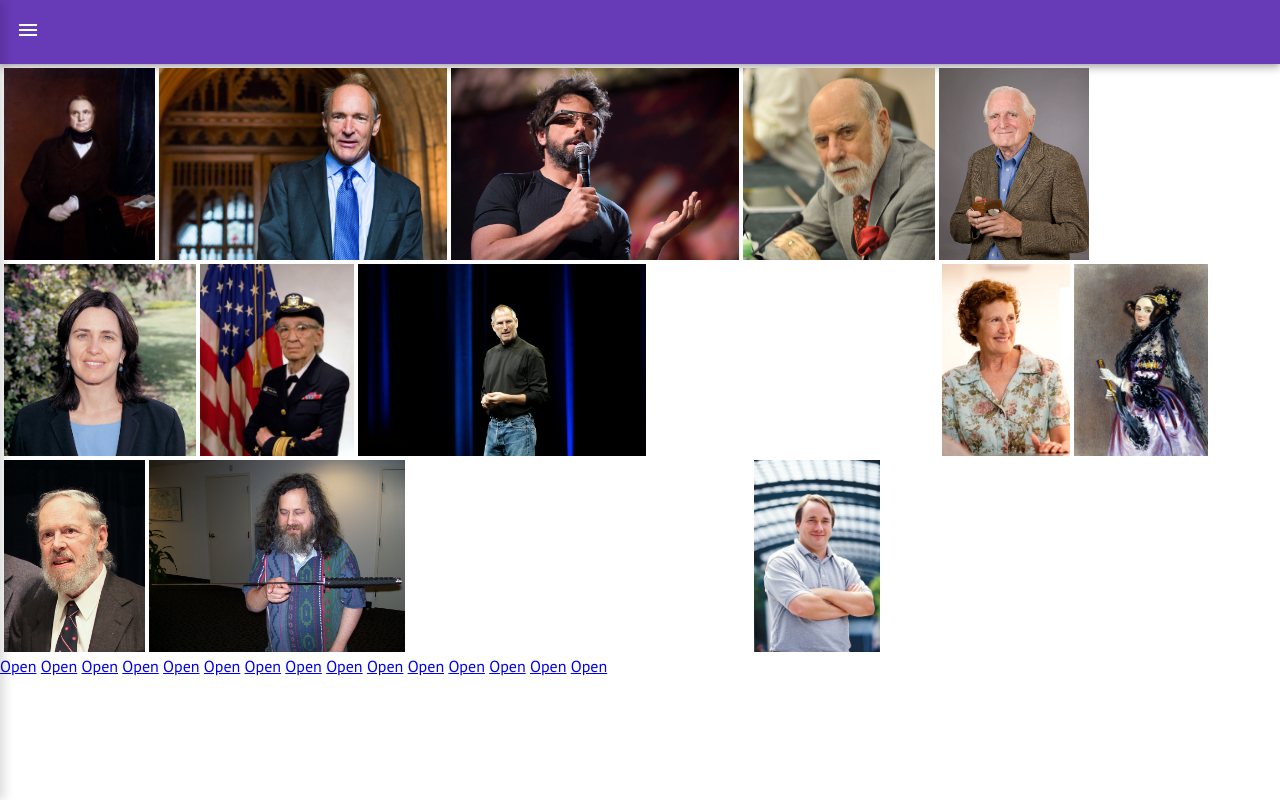
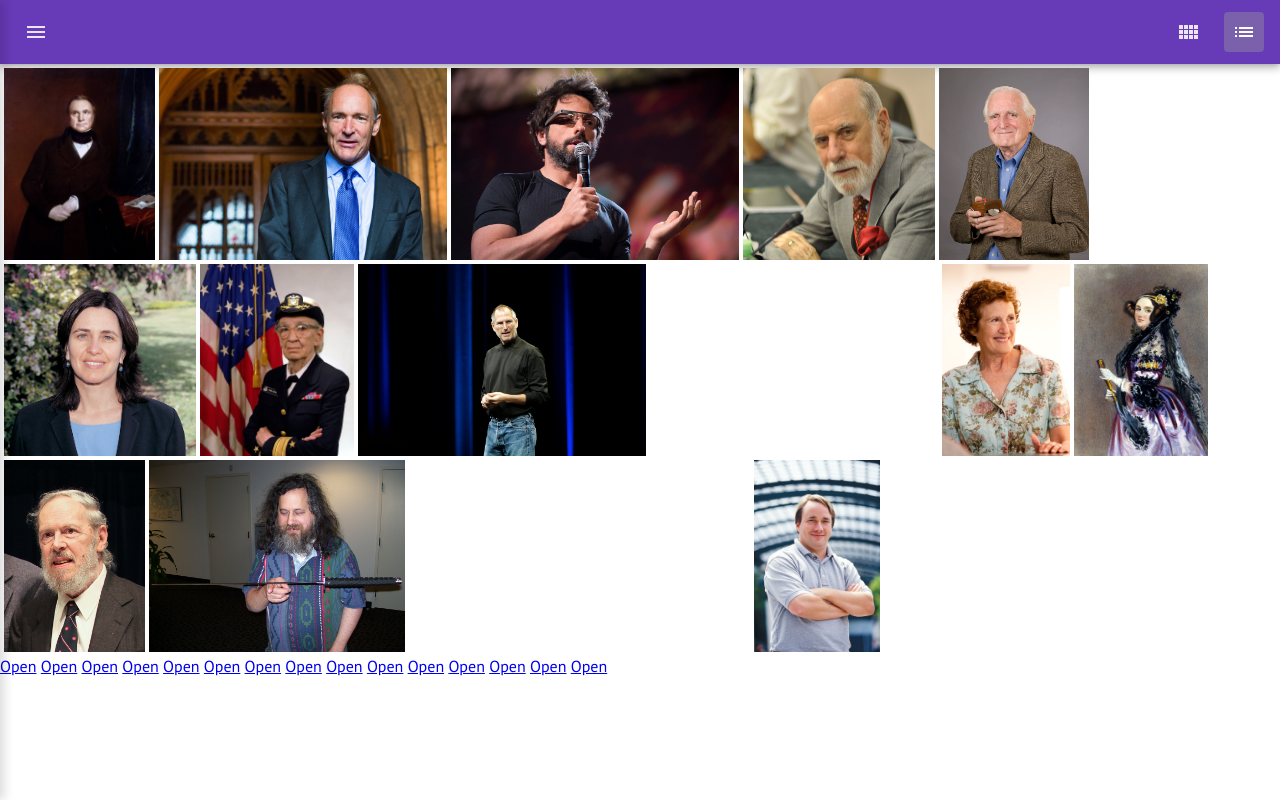
Before and after one commit to SLaks/CSS-Gallery, a website: page index.html in a window 1280 px wide. Drawn offline with Linux system fonts and the light colour scheme.

Commit message:
Add view toggle buttons

```diff
--- a/index.html
+++ b/index.html
@@ -41,8 +41,11 @@
 
 	<div class="Root">
 		<header>
-			<label for="hamburger-toggle"><i class="material-icons">menu</i></label>
+			<label for="hamburger-toggle" class="material-icons">menu</label>
 			<div class="Title"></div>
+			<div class="Spacer"></div>
+			<label for="view-thumbnail" class="material-icons">view_comfy</label>
+			<label for="view-list" class="material-icons">list</label>
 		</header>
 
 		<nav class="Hamburger">
--- a/styles/shell.less
+++ b/styles/shell.less
@@ -21,7 +21,7 @@ body > input {
 label[for="hamburger-toggle"] {
 	user-select: none;
 	cursor: pointer;
-	margin-right:  16px;
+	margin-right: 16px;
 }
 
 header {
@@ -32,6 +32,35 @@ header {
 	box-shadow: 0 0 4px rgba(0, 0, 0, 0.14),0 4px 8px rgba(0, 0, 0, 0.28);
 	align-items: center;
 	display: flex;
+
+	.Spacer {
+		flex-grow: 1;
+	}
+
+	label {
+		&:not(:first-child) {
+			margin-left: 16px;
+		}
+
+		font-size: 16px;
+		padding: 8px;
+		border-radius: 4px;
+		cursor: pointer;
+		color: rgba(255,255,255, .87);
+		transition: background-color @transition, color @transition;
+		line-height: 1;
+
+
+		&:hover {
+			background-color: rgba(153, 153, 153, .2);
+		}
+
+		#view-thumbnail:checked ~ .Root &[for="view-thumbnail"],
+		#view-list:checked ~ .Root &[for="view-list"] {
+			color: white;
+			background-color: rgba(153, 153, 153, .4);
+		}
+	}
 }
 
 .Hamburger {
```
Also changed, not shown: styles/shell.css, 1 other file.
